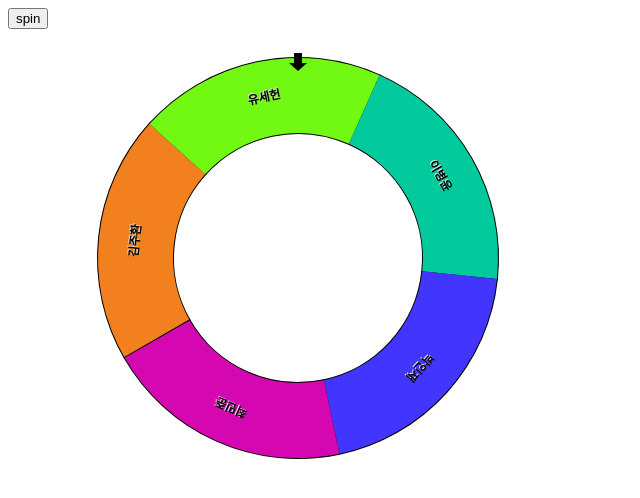
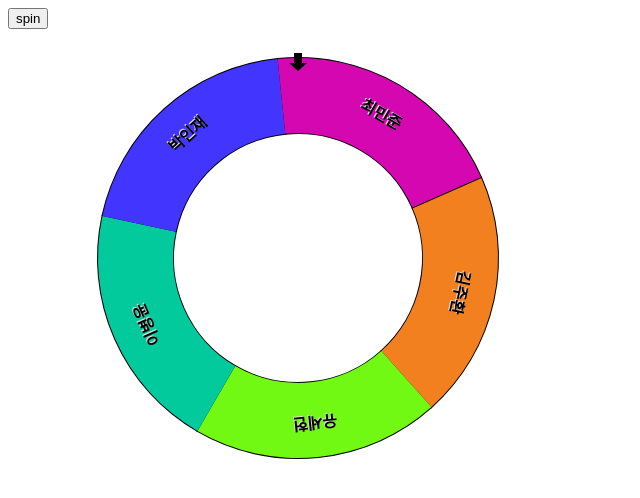
Before and after one commit to happyjamy/java_study_notion_roulette, a plain HTML site: page index.html in a window 1280 px wide. Both pictures are taken after a click on the button "spin". Shown: the whole page, without its empty margins (0-640 px from the left). Drawn offline with Linux system fonts and the light colour scheme.

Commit message:
Update index.html

```diff
--- a/index.html
+++ b/index.html
@@ -57,7 +57,7 @@
         ctx.strokeStyle = "black";
         ctx.lineWidth = 2;
 
-        ctx.font = 'bold 12px Helvetica, Arial';
+        ctx.font = 'bold 16px Helvetica, Arial';
 
         for(var i = 0; i < options.length; i++) {
           var angle = startAngle + i * arc;
@@ -100,7 +100,7 @@
     }
 
     function spin() {
-      spinAngleStart = Math.random() * 10 + 10;
+      spinAngleStart = Math.random() * 10 + 100;
       spinTime = 0;
       spinTimeTotal = Math.random() * 3 + 20 * 1000;
       rotateWheel();
```
